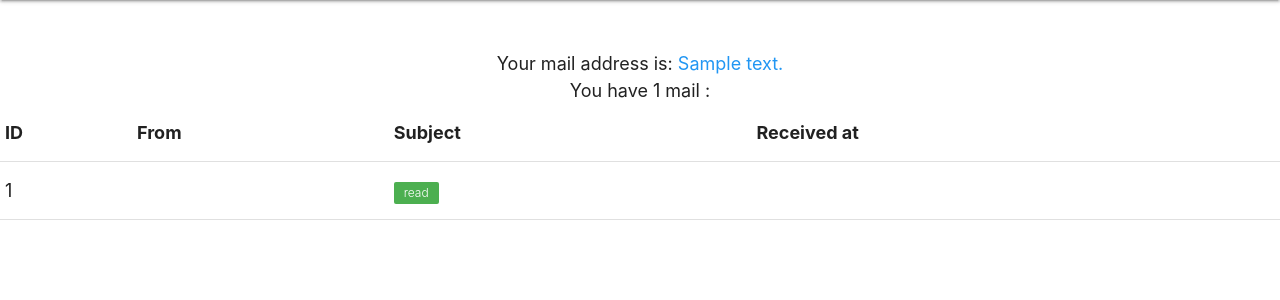
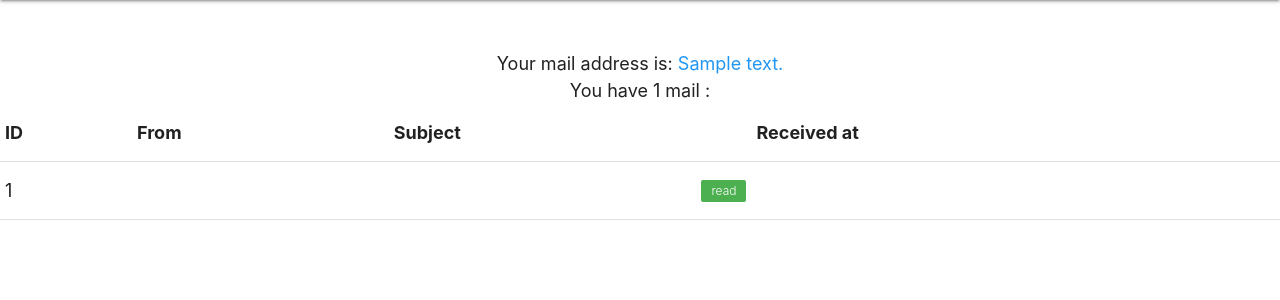
Before and after one commit to Huy-Ngo/temp-mail, a Flask app: template templates/views/mailbox.html in a window 1280 px wide. Shown: the part 64-364 px from the top of the page. Run offline with Flask 2, Linux system fonts and the light colour scheme; tables that the repository leaves empty hold one stand-in row (values such as "Sample post"); the template is opened without the code that fills it: values that come from a table or form of the project are taken from there, most other values are stand-ins (such as "Sample title", 1, 10 or a date in 2020); parts of the project's set-up code (start-up, migrations or seed data) failed here and were passed over.

Commit message:
Float the badge to the right

```diff
--- a/templates/views/mailbox.html
+++ b/templates/views/mailbox.html
@@ -22,9 +22,9 @@
                                 <td> {{ mail['headers']['from'] }} </td>
                                 <td> {{ mail['headers']['subject'] }}
                                     {% if mail['is_read'] %}
-                                        <span class="new badge green" data-badge-caption="read"></span>
+                                        <span class="new badge green right" data-badge-caption="read"></span>
                                     {% else %}
-                                        <span class="new badge red" data-badge-caption="unread"></span>
+                                        <span class="new badge red right" data-badge-caption="unread"></span>
                                     {% endif %}
                                 </td>
                                 <td> {{ mail['headers']['date'] }} </td>
```
